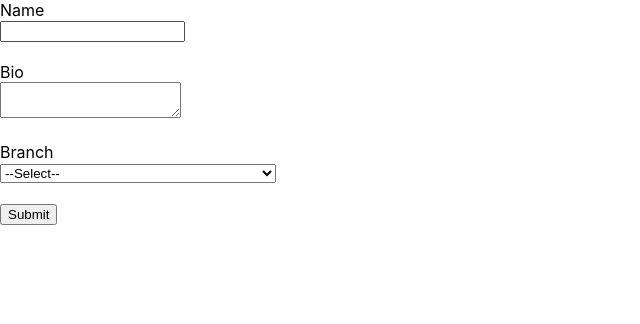
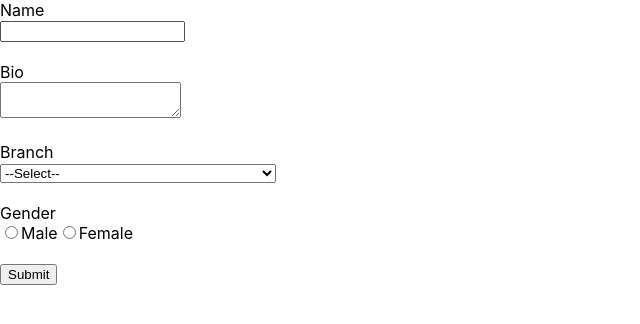
Before and after one commit to Saakethjayarama/React, a React (Create React App) app in the folder formik-learn/: page / in a window 1280 px wide. Shown: the top 324 px of the page, without its empty margins (0-640 px from the left). Built offline with nearby package versions, Linux system fonts and the light colour scheme.

Commit message:
radio component implemented

```diff
--- a/formik-learn/src/components/FormikContainer.jsx
+++ b/formik-learn/src/components/FormikContainer.jsx
@@ -8,6 +8,7 @@ function FormikContainer() {
     name: "",
     bio: "",
     branch: "",
+    gender: "",
   };
 
   const handleSubmit = (state, submitProps) => {
@@ -19,6 +20,7 @@ function FormikContainer() {
     name: yup.string().required("Required!"),
     bio: yup.string().required("Required!"),
     branch: yup.string().required("Required!"),
+    gender: yup.string().required("Required!"),
   });
 
   const branches = [
@@ -40,6 +42,17 @@ function FormikContainer() {
     },
   ];
 
+  const genders = [
+    {
+      key: "M",
+      value: "Male",
+    },
+    {
+      key: "F",
+      value: "Female",
+    },
+  ];
+
   return (
     <div>
       <Formik
@@ -55,18 +68,18 @@ function FormikContainer() {
               label="Name"
               type="text"
             />
-            <FormikControl
-              control="textarea"
-              name="bio"
-              label="Bio"
-              type="text"
-            />
+            <FormikControl control="textarea" name="bio" label="Bio" />
             <FormikControl
               control="select"
               name="branch"
               label="Branch"
-              type="select"
               options={branches}
+            />
+            <FormikControl
+              control="radio"
+              name="gender"
+              label="Gender"
+              options={genders}
             />
             <button type="submit">Submit</button>
           </Form>
--- a/formik-learn/src/components/FormikControl.jsx
+++ b/formik-learn/src/components/FormikControl.jsx
@@ -1,5 +1,6 @@
 import React from "react";
 import Input from "./Input";
+import Radio from "./Radio";
 import Select from "./Select";
 import Textarea from "./Textarea";
 
@@ -11,6 +12,8 @@ function FormikControl({ control, ...rest }) {
       return <Textarea {...rest} />;
     case "select":
       return <Select {...rest} />;
+    case "radio":
+      return <Radio {...rest} />;
     default:
       return null;
   }
--- /dev/null
+++ b/formik-learn/src/components/Radio.jsx
@@ -0,0 +1,34 @@
+import { ErrorMessage, Field } from "formik";
+import React from "react";
+import Error from "./Error";
+
+function Radio({ label, name, options, rest }) {
+  return (
+    <div className="form-control">
+      <label htmlFor={name}>{label}</label>
+      <br />
+      <Field as="radio" name={name} {...rest}>
+        {({ field }) => {
+          console.log("Field  ", field);
+          return options.map((option) => (
+            <React.Fragment key={option.key}>
+              <input
+                type="radio"
+                id={option.value}
+                {...field}
+                value={option.key}
+                checked={option.key == field.value}
+              />
+              <label htmlFor={option.value}>{option.value}</label>
+            </React.Fragment>
+          ));
+        }}
+      </Field>
+      <br />
+      <ErrorMessage name={name} component={Error} />
+      <br />
+    </div>
+  );
+}
+
+export default Radio;
```
